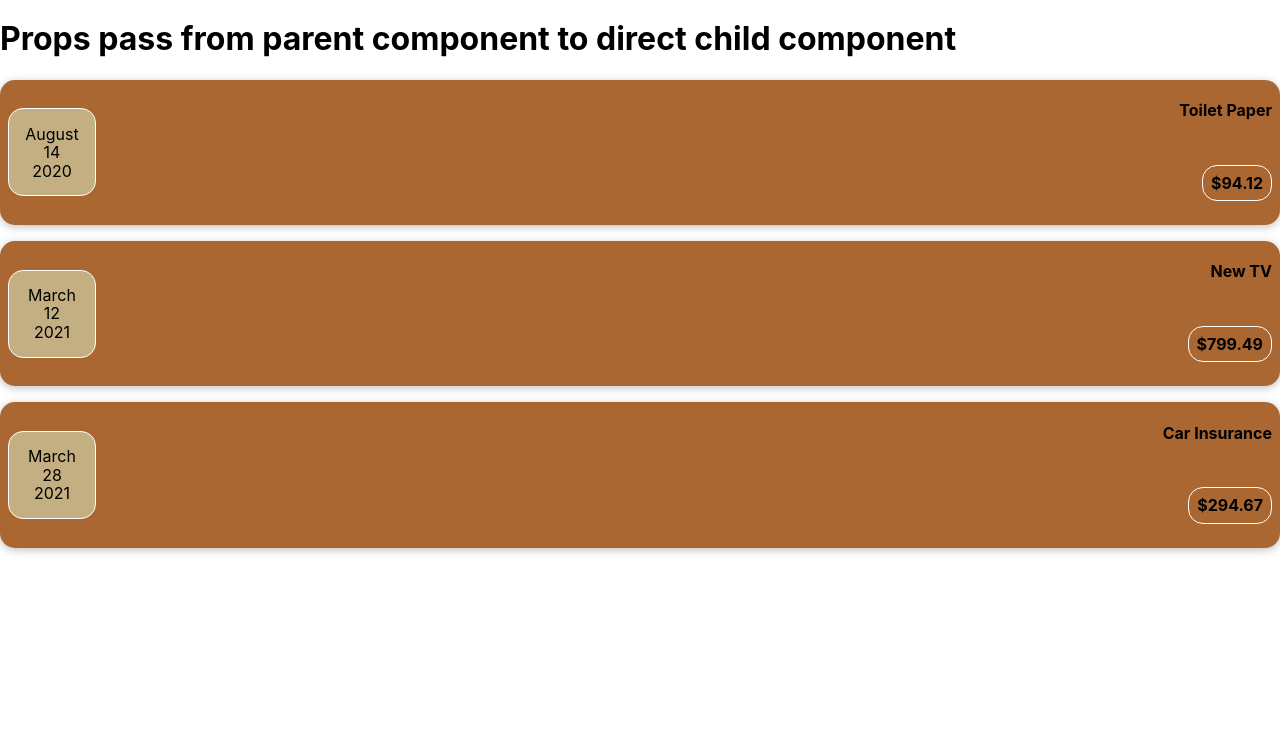
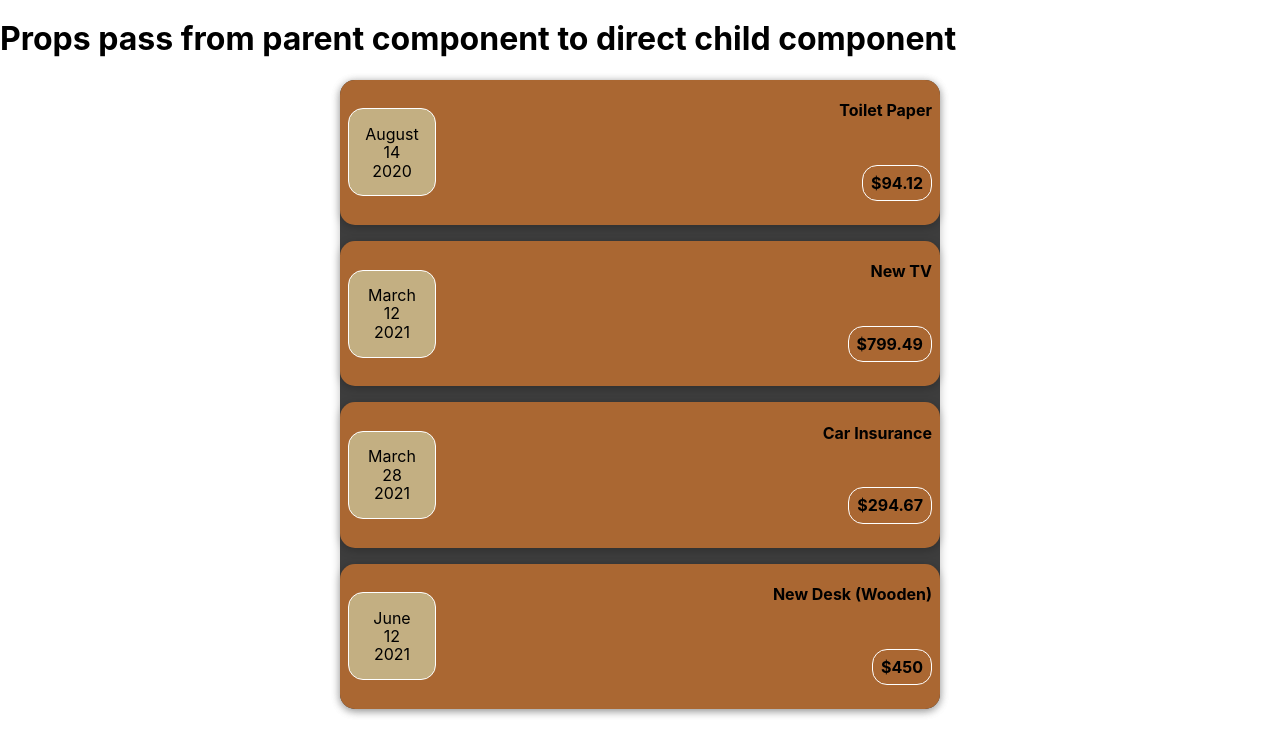
Before and after one commit to gichul0317/react-prep, a React (Create React App) app: page / in a window 1280 px wide. Shown: the top 754 px of the page. Built offline with nearby package versions, Linux system fonts and the light colour scheme.

Commit message:
passing array as props

```diff
--- a/src/App.js
+++ b/src/App.js
@@ -1,7 +1,9 @@
 import { BrowserRouter as Router, Switch, Route } from 'react-router-dom';
 import Todo from './components/Todo/Todo';
 import ExpenseItem from './components/Expenseitem/Expenseitem';
+import ExpenseDisplay from './components/ExpenseDisplay/ExpenseDisplay';
 import './partials/_setup.scss';
+import { render } from '@testing-library/react';
 
 function App() {
   const expenses = [
@@ -31,23 +33,28 @@ function App() {
     },
   ];
 
+  // const renderExpenses = function (item) {
+  //   let renderArr = item.map(expense => {
+  //     return (
+  //       <ExpenseDisplay
+  //         key={expense.id}
+  //         title={expense.title}
+  //         amount={expense.amount}
+  //         date={expense.date}
+  //       />
+  //     )
+  //   })
+  //   return renderArr;
+  // }
+
   return (
     <div className="App">
       <h1>Props pass from parent component to direct child component</h1>
-      <ExpenseItem
-        title={expenses[0].title}
-        amount={expenses[0].amount}
-        date={expenses[0].date}
-      />
-      <ExpenseItem
-        title={expenses[1].title}
-        amount={expenses[1].amount}
-        date={expenses[1].date}
-      />
-      <ExpenseItem
-        title={expenses[2].title}
-        amount={expenses[2].amount}
-        date={expenses[2].date}
+      {/* {
+        renderExpenses(expenses)
+      } */}
+      <ExpenseDisplay
+        item={expenses}
       />
     </div>
   );
--- /dev/null
+++ b/src/components/ExpenseDisplay/ExpenseDisplay.js
@@ -0,0 +1,32 @@
+import ExpenseItem from '../Expenseitem/Expenseitem';
+import '../ExpenseDisplay/ExpenseDisplay.scss';
+
+function ExpenseDisplay(props) {
+  return (
+    <div className="expenses">
+      <ExpenseItem
+        title={props.item[0].title}
+        amount={props.item[0].amount}
+        date={props.item[0].date}
+      />
+      <ExpenseItem
+        title={props.item[1].title}
+        amount={props.item[1].amount}
+        date={props.item[1].date}
+      />
+      <ExpenseItem
+        title={props.item[2].title}
+        amount={props.item[2].amount}
+        date={props.item[2].date}
+      />
+      <ExpenseItem
+        title={props.item[3].title}
+        amount={props.item[3].amount}
+        date={props.item[3].date}
+      />
+    </div>
+  )
+
+}
+
+export default ExpenseDisplay;
--- /dev/null
+++ b/src/components/ExpenseDisplay/ExpenseDisplay.scss
@@ -0,0 +1,10 @@
+@import '../../partials/colors';
+
+.expenses {
+  max-width: 600px;
+  width: 100%;
+  margin: 0 auto;
+  box-shadow: 0 2px 8px rgba(0, 0, 0, 0.25);
+  border-radius: 15px;
+  background-color: $charcoal;
+}
```
